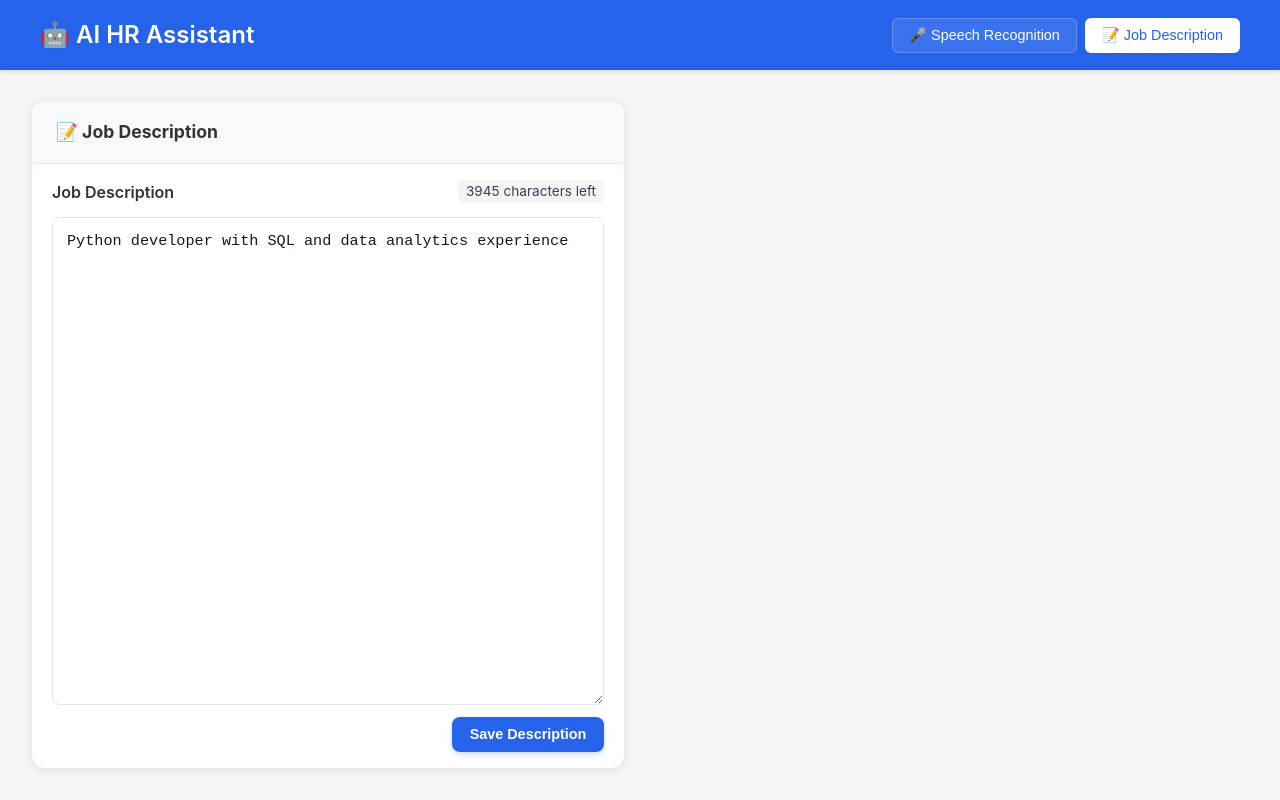
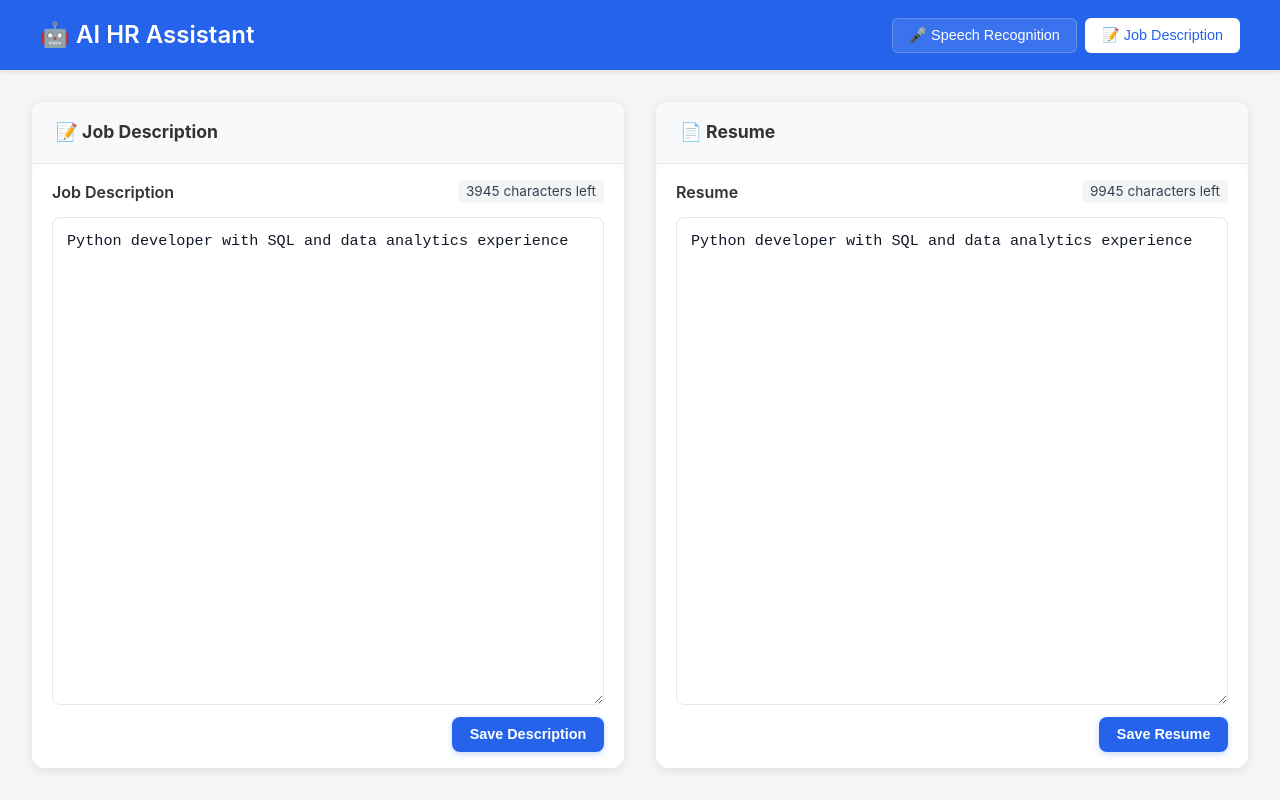
Before and after one commit to geralexgit/WebRTCVoskBridge, a Preact app in the folder ui/: page / in a window 1280 px wide. Both pictures are taken after a click on the button "📝 Job Description". Built offline with nearby package versions, Linux system fonts and the light colour scheme.

Commit message:
ResumeUploader added

```diff
--- a/ui/src/app.tsx
+++ b/ui/src/app.tsx
@@ -2,6 +2,7 @@ import { useState } from 'preact/hooks'
 import { SpeechRecognition } from './components/SpeechRecognition'
 import { ChatInterface } from './components/ChatInterface'
 import { JobDescriptionUploader } from './components/JobDescriptionUploader'
+import { ResumeUploader } from './components/ResumeUploader'
 
 type AppMode = 'speech' | 'chat' | 'job'
 
@@ -12,8 +13,7 @@ export function App() {
   const [sessionId] = useState(() => `session_${Date.now()}_${Math.random().toString(36).substr(2, 9)}`)
     // Static job description for demo
   const [jobDescription, setJobDescription] = useState('Python developer with SQL and data analytics experience')
-
-
+  const [resume, setResume] = useState('Python developer with SQL and data analytics experience')
 
   // Called when a session result is available
   const handleSessionResult = async (resumeText: string) => {
@@ -117,7 +117,7 @@ export function App() {
       <main class="app-main">
         {mode === 'job' ? (
           <div class="app-layout">
-            <div class="chat-section" style="width: 100%">
+            <div class="chat-section">
               <div class="chat-header">
                 <h3>📝 Job Description</h3>
               </div>
@@ -125,6 +125,16 @@ export function App() {
                 value={jobDescription}
                 onChange={setJobDescription}
                 onSubmit={() => setJobDescription(jobDescription)}
+              />
+            </div>
+            <div class="chat-section">
+              <div class="chat-header">
+                <h3>📄 Resume</h3>
+              </div>
+              <ResumeUploader
+                value={resume}
+                onChange={setResume}
+                onSubmit={() => setResume(resume)}
               />
             </div>
           </div>
--- /dev/null
+++ b/ui/src/components/ResumeUploader.tsx
@@ -0,0 +1,66 @@
+import { JSX } from 'preact/jsx-runtime'
+
+interface ResumeUploaderProps {
+  value: string
+  onChange: (value: string) => void
+  onSubmit?: () => void
+  placeholder?: string
+  disabled?: boolean
+  maxLength?: number
+  label?: string
+}
+
+export function ResumeUploader({
+  value,
+  onChange,
+  onSubmit,
+  placeholder = 'Paste or type the resume text here... (supports up to 10000 characters)',
+  disabled = false,
+  maxLength = 10000,
+  label = 'Resume'
+}: ResumeUploaderProps): JSX.Element {
+  const remaining = Math.max(0, maxLength - (value?.length || 0))
+  const isEmpty = !value || value.trim().length === 0
+
+  const handleInput = (e: Event) => {
+    const target = e.target as HTMLTextAreaElement
+    onChange(target.value)
+  }
+
+  const handleSubmit = (e: Event) => {
+    e.preventDefault()
+    if (onSubmit && !isEmpty && !disabled) onSubmit()
+  }
+
+  return (
+    <form class="resume-uploader" onSubmit={handleSubmit}>
+      <div class="jdu-header">
+        <label class="jdu-label" for="resumeTextarea">{label}</label>
+        <div class="jdu-meta">
+          <span class="jdu-counter">{remaining} characters left</span>
+        </div>
+      </div>
+
+      <textarea
+        id="resumeTextarea"
+        class="jdu-textarea"
+        rows={12}
+        value={value}
+        placeholder={placeholder}
+        onInput={handleInput}
+        disabled={disabled}
+        maxlength={maxLength}
+      />
+
+      <div class="jdu-actions">
+        <button
+          type="submit"
+          class={`jdu-submit ${disabled || isEmpty ? 'disabled' : ''}`}
+          disabled={disabled || isEmpty}
+        >
+          Save Resume
+        </button>
+      </div>
+    </form>
+  )
+}
--- a/ui/src/index.css
+++ b/ui/src/index.css
@@ -603,7 +603,8 @@ body {
 }
 
 /* Job Description Uploader */
-.job-description-uploader {
+.job-description-uploader,
+.resume-uploader {
   background: white;
   border-radius: 12px;
   box-shadow: 0 2px 10px rgba(0, 0, 0, 0.1);
```
